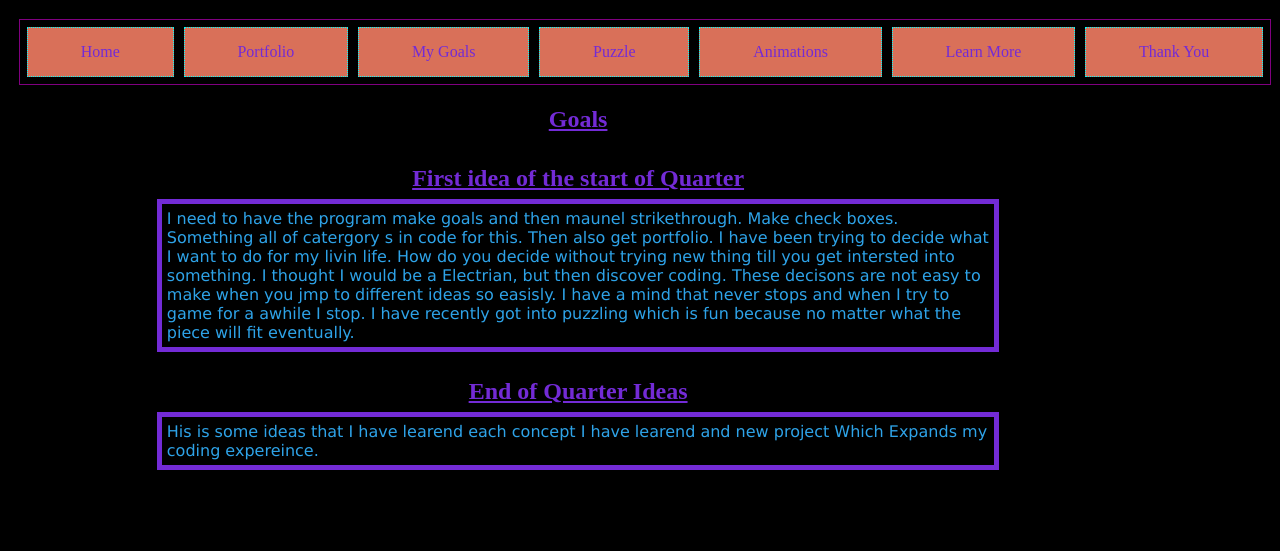
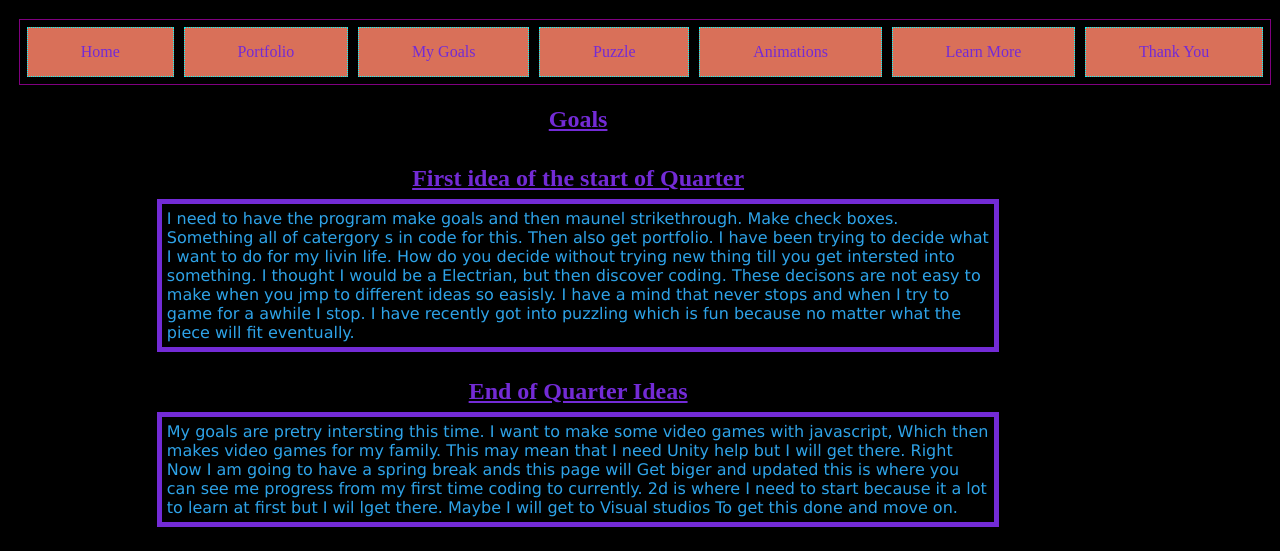
Before and after one commit to BluNightCrawler/PresentationJF, a plain HTML site: page MyGoals.html in a window 1280 px wide. Shown: the top 551 px of the page. Drawn offline with Linux system fonts and the light colour scheme.

Commit message:
Update portfoilo.html

```diff
--- a/MyGoals.html
+++ b/MyGoals.html
@@ -32,8 +32,11 @@
 </div>
 <div style="grid-column-start: 2;">
     <h3> End of Quarter Ideas</h3>
-    <p>His is some ideas that I have learend each concept I have learend and new project
-        Which Expands my coding expereince.
+    <p>My goals are pretry intersting this time. I want to make some video games with javascript,
+        Which then makes video games for my family. This may mean that I need Unity help but I will get there.
+        Right Now I am going to have a spring break ands this page will Get biger and updated this is where you can see me progress from my first time coding to currently.
+        2d is where I need to start because it a lot to learn at first but I wil lget there.
+        Maybe I will get to Visual studios To get this done and move on.
     </p>
 </div>
 
```
Also changed, not shown: AboutMe.html (+7 -0 lines).
